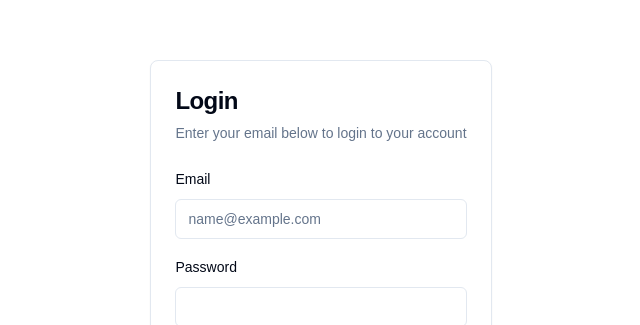
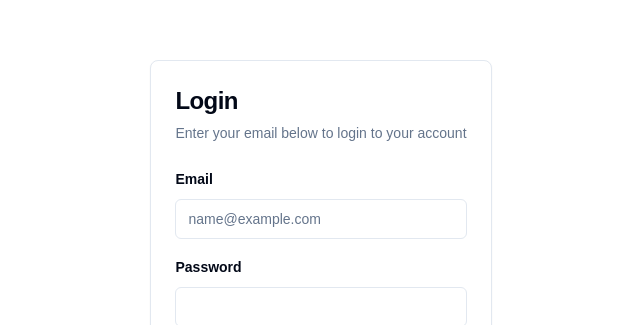
Before and after one commit to dryladen/Melodia-House, a Next.js app: page /login in a window 1280 px wide. Shown: the part 166-491 px from the top of the page, without its empty margins (319-959 px from the left). Built offline with nearby package versions, Linux system fonts and the light colour scheme.

Commit message:
style ( input ) : add bold on label

```diff
--- a/src/components/features/form-controllers/input.tsx
+++ b/src/components/features/form-controllers/input.tsx
@@ -28,7 +28,7 @@ export function Input<TFieldValues extends FieldValues>({
       name={name}
       render={({ field }) => (
         <FormItem className="w-full">
-          <FormLabel>{label}</FormLabel>
+          <FormLabel className="font-bold">{label}</FormLabel>
           <FormControl>
             <RawInput
               className={cn(
```
